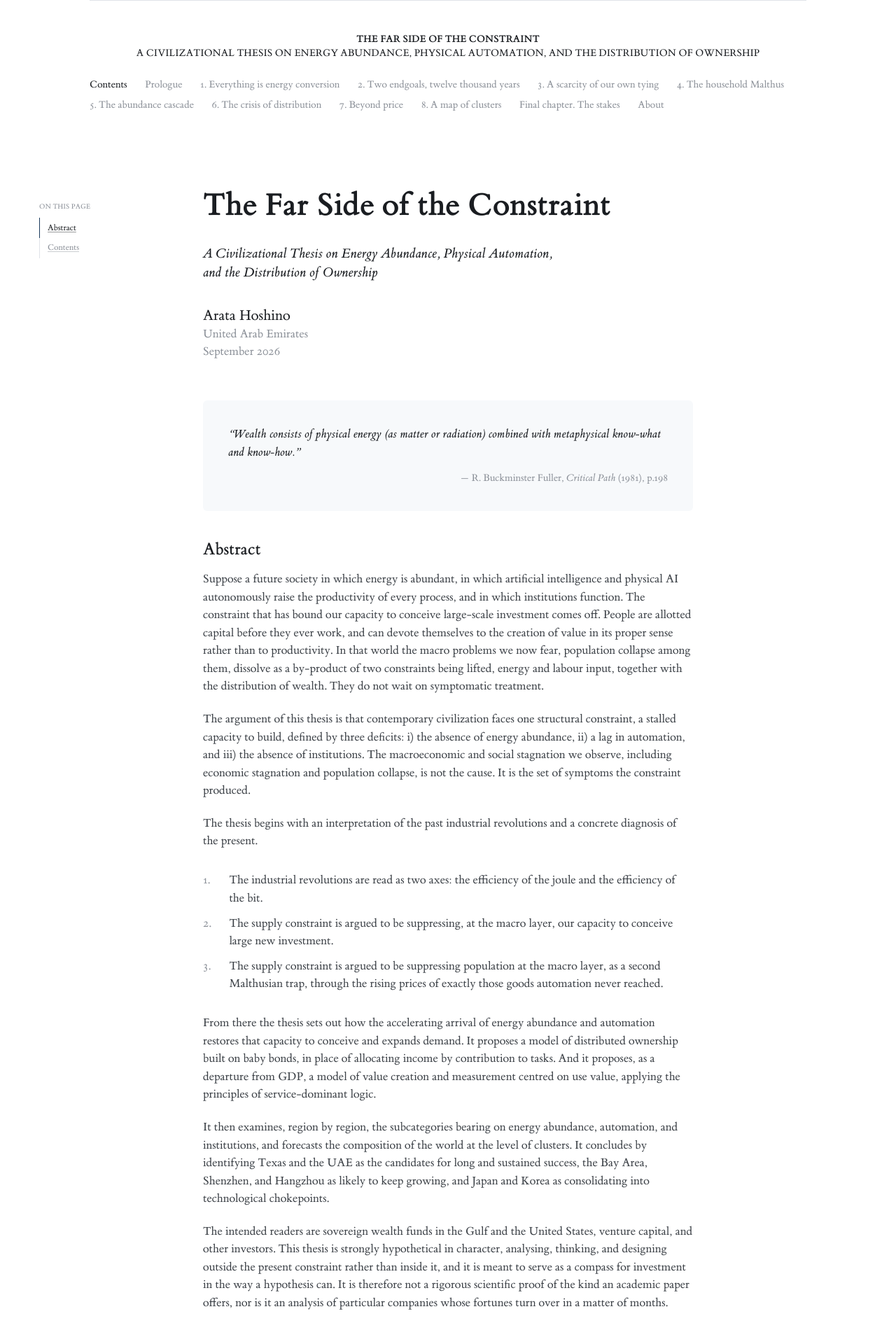
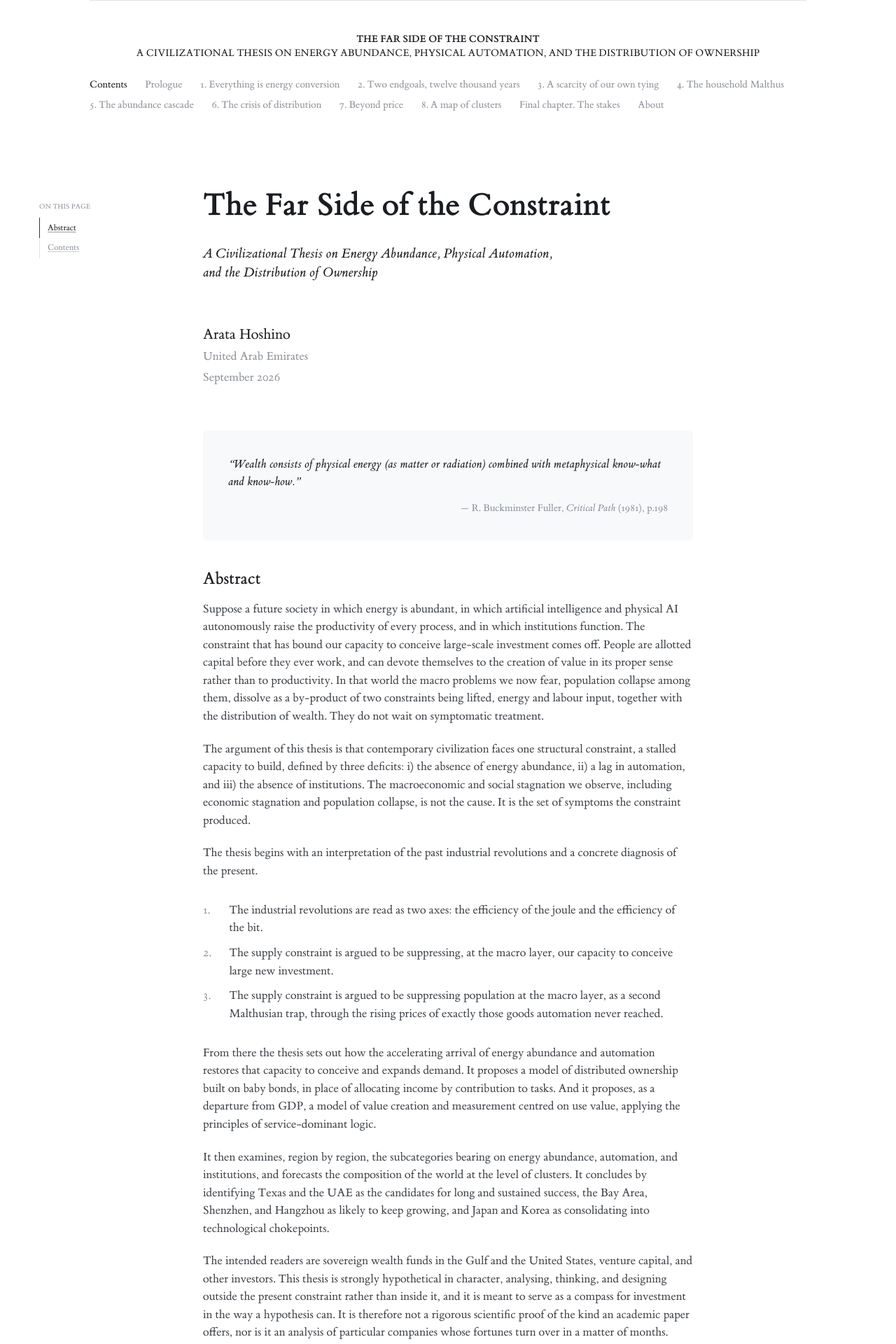
Before and after one commit to arata-hoshino/arata-hoshino.github.io, a Jekyll site: the page built from index.md, in a window 1280 px wide. Shown: the top 1920 px of the page at 70% size. Built offline with Jekyll 4.4.1, drawn with Linux system fonts in a browser that asks for light colours.

Commit message:
Add the figures of Chapter 1, and open up the title block
The two plots go in as files. They carry their own title, lede and
caption, so the duplicates around them come out of the markup and the
alt text carries what the plot says. On the title page the gap above the
name matches the gap below the block and both are wider, and the three
lines of that block are set on a longer leading.

Co-Authored-By: Claude Opus 5 (1M context) <noreply@anthropic.com>

```diff
--- a/assets/css/style.css
+++ b/assets/css/style.css
@@ -479,7 +479,7 @@ main {
 /* name, place and date are one block: a fixed leading keeps the three
    lines evenly spaced even though the name is set larger */
 .author {
-  line-height: 1.6rem;
+  line-height: 1.9rem;
 }
 
 .author + .author {
@@ -490,7 +490,7 @@ main {
   margin: 0;
   color: var(--muted);
   font-size: 1em;
-  line-height: 1.6rem;   /* the third line of the block above it */
+  line-height: 1.9rem;   /* the third line of the block above it */
 }
 
 /* the title page sets the title at full size, over an italic subtitle */
@@ -507,15 +507,15 @@ main {
   line-height: 1.4;
 }
 
-/* the authors follow the subtitle closely */
+/* the same gap above the name as below the block, and a little wider */
 .titleblock .author:first-of-type {
-  margin-top: clamp(1.5rem, 3.5vw, 2.25rem);
+  margin-top: clamp(2.75rem, 6vw, 3.75rem);
 }
 
 /* The epigraph sits between the title block and the body, in a pale panel
    the width of the column, with its source set flush right. */
 .epigraph {
-  margin: clamp(2.5rem, 5.5vw, 3.5rem) 0 0;
+  margin: clamp(2.75rem, 6vw, 3.75rem) 0 0;
   padding: clamp(1.5rem, 4vw, 2.25rem);
   border-radius: 6px;
   background: var(--tint-soft);
```
Also changed, not shown: _essays/everything-is-energy-conversion.md (+0 -5 lines), assets/figures/figure-1-1.png (added), assets/figures/figure-1-2.png (added).
